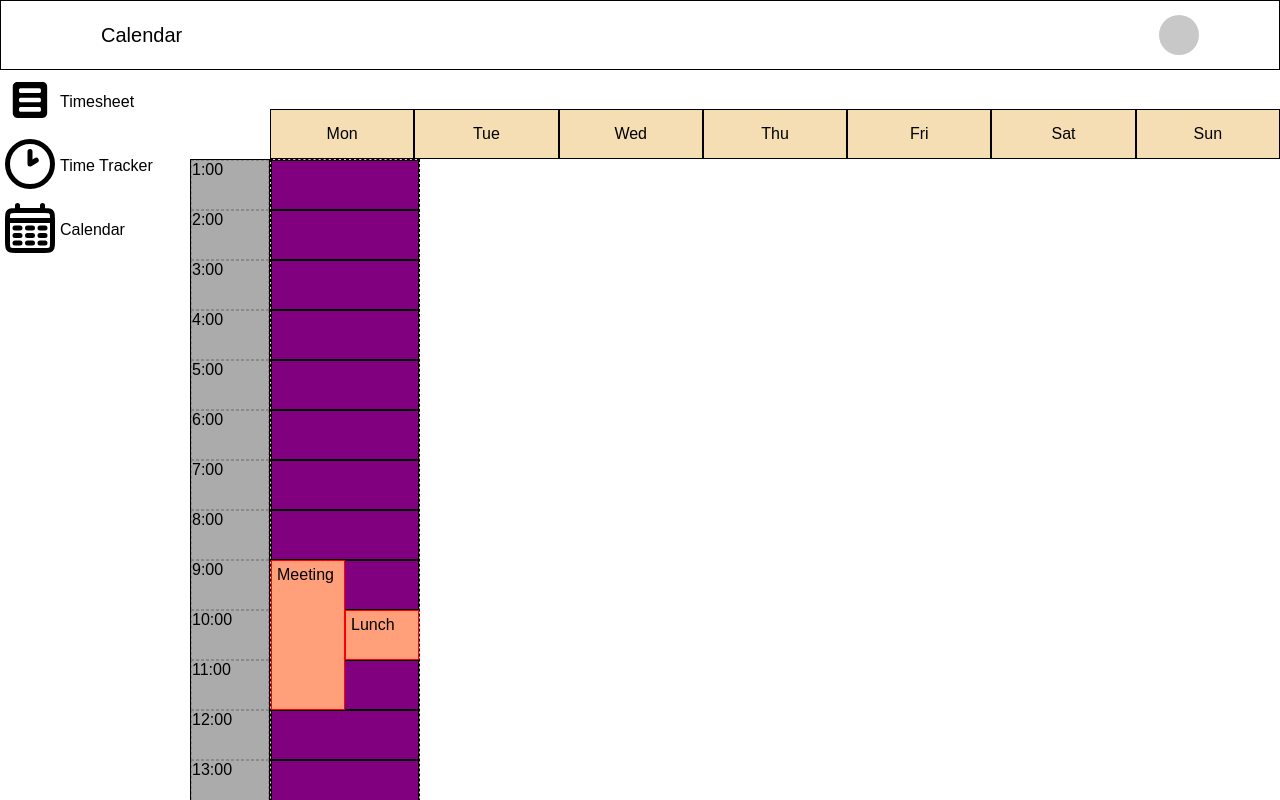
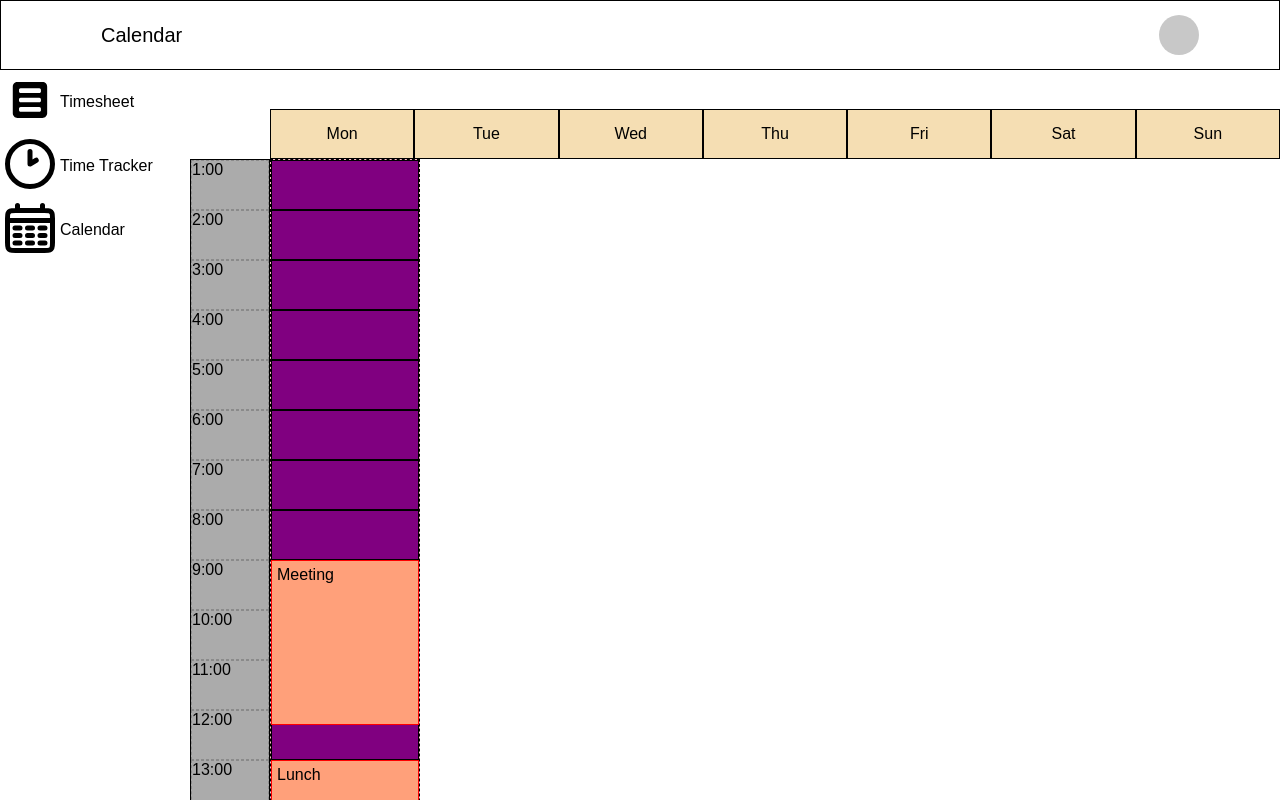
Before and after one commit to Aleena1802/Calendar, a React (Vite) app: page / in a window 1280 px wide. Shown: the top 800 px of the page. Built offline with nearby package versions, Linux system fonts and the light colour scheme.

Commit message:
changed code to display task based on exact minute and not only hour

```diff
--- a/public/tasks.json
+++ b/public/tasks.json
@@ -3,13 +3,13 @@
       "task": "Meeting",
       "day": "Monday",
       "start": "09:00",
-      "end": "12:30"
+      "end": "12:15"
     },
     {
       "task": "Lunch",
       "day": "Monday",
-      "start": "10:30",
-      "end": "11:30"
+      "start": "13:30",
+      "end": "14:30"
     },
     {
       "task": "Project Work",
--- a/src/calendar/Calendar.tsx
+++ b/src/calendar/Calendar.tsx
@@ -13,7 +13,6 @@ interface IDays {
 export default function Calendar() {
 
     const [data, setData] = useState([]);
-
     const refObject = useRef(false);
 
     useEffect(() => {
@@ -41,6 +40,22 @@ export default function Calendar() {
         timeline: [1, 2, 3, 4, 5, 6, 7, 8, 9, 10, 11, 12, 13, 14, 15, 16, 17, 18, 19, 20, 21, 22, 23]
     };
 
+    const [overlap, setOverlap]=useState(false);
+    useEffect(() => {
+        let overlapFound = false;
+        mondayTasks.forEach((task, index) => {
+            const endHour = Number(task.end.substring(0, 2));
+            if (index < mondayTasks.length - 1) {
+                const nextTaskStartHour = Number(mondayTasks[index + 1].start.substring(0, 2));
+                if (endHour > nextTaskStartHour) {
+                    overlapFound = true;
+                }
+            }
+        });
+        setOverlap(overlapFound);
+    }, [mondayTasks]);
+
+
     return (
         <Box className="calendarContainer">
             <Box className="optionContainer">
@@ -67,19 +82,29 @@ export default function Calendar() {
                                 <Box key={index} className="task">
                                 </Box>
                             ))}
-                            <Box className="eventContainer">
+                            <Box className={overlap?'eventContainer':'flexColumn'}>
                                 {mondayTasks.map((task, index) => {
                                     const startHour = Number(task.start.substring(0, 2));
+                                    const startMin=Number(task.start.substring(3,5))/60;
                                     const endHour = Number(task.end.substring(0, 2));
-                                    const duration = endHour - startHour;
+                                    const endMin=Number(task.end.substring(3,5))/60;
+                                    const startTime=startHour+startMin;
+                                    const endTime=endHour+endMin;
+                                    const duration = endTime.toFixed(2) - startTime.toFixed(2);
 
+                                    console.log("start time: "+ startTime.toFixed(2));
+                                    console.log("end time: "+ endTime.toFixed(2));
+                                    console.log("duration: "+ duration);
                                     return (
-                                        <Box className="event" style={{ height: `${duration * 50}px`, marginTop: `${(startHour - 1) * 50}px` }}>{task.task}</Box>
+                                        <Box className={overlap?'overlapEvent':'event'} style={{ height: `${duration.toFixed(1) * 50}px`, top: `${(startHour - 1) * 50}px` }}>{task.task}</Box>
                                     )
                                 })}
                             </Box>
+
+
                         </Box>
                     </Box>
+
 
                 </Box>
             </Box>
--- a/src/calendar/calendar.css
+++ b/src/calendar/calendar.css
@@ -101,15 +101,6 @@
     background-color: pink;
 }
 
-.event {
-    left: 10px;
-    right: 10px;
-    background-color: lightsalmon;
-    border: 1px solid red;
-    padding: 5px;
-    box-sizing: border-box;
-    min-width: 10px;
-}
 .eventContainer{
     height: 100%;
     position: absolute;
@@ -118,6 +109,28 @@
     grid-template-columns: 1fr 1fr;
 }
 
+.overlapEvent{
+    background-color: lightsalmon;
+    border: 1px solid red;
+    padding: 5px;
+    box-sizing: border-box;
+    position: relative;
+}
+
+.event {
+    background-color: lightsalmon;
+    border: 1px solid red;
+    padding: 5px;
+    box-sizing: border-box;
+    width: 100%;
+    position: absolute;
+}
+
+.flexColumn{
+    height: 100%;
+    position: absolute;
+    width: 100%;
+}
 
 /*
 .taskGrid{
```
